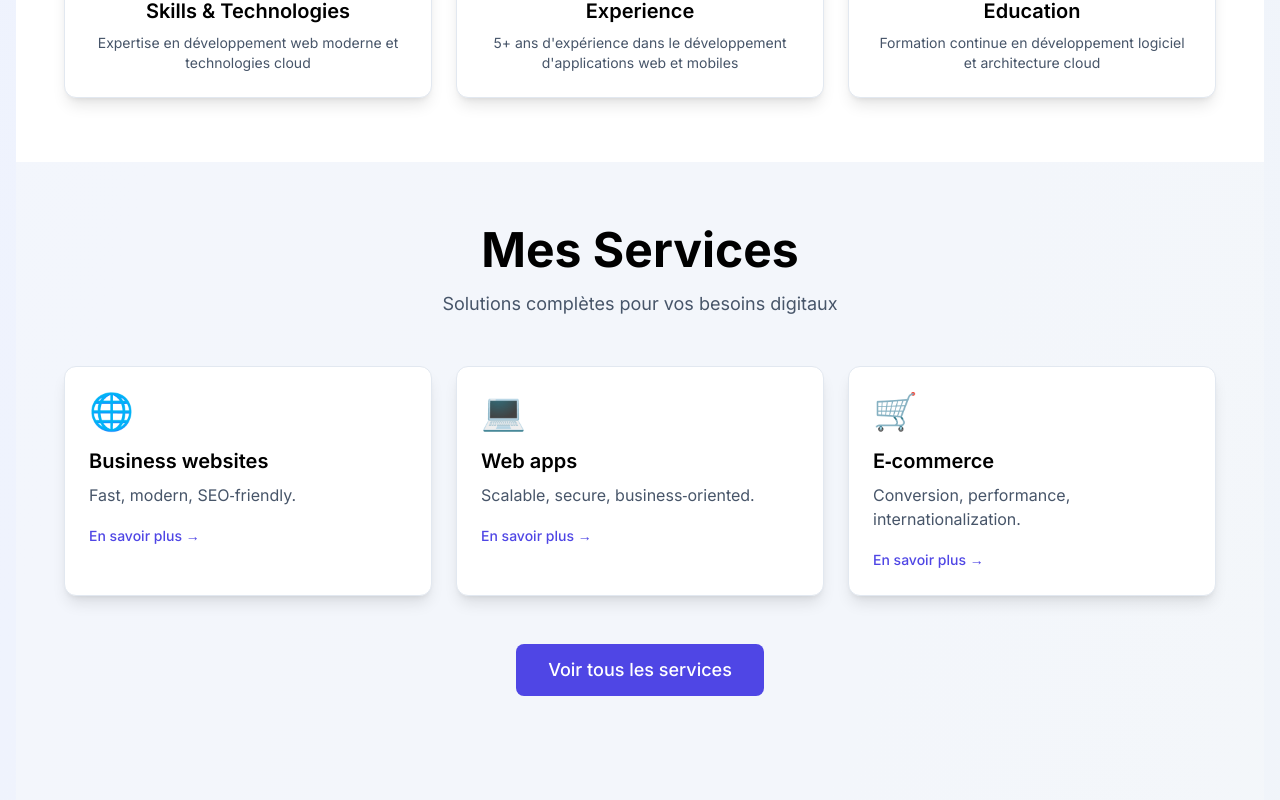
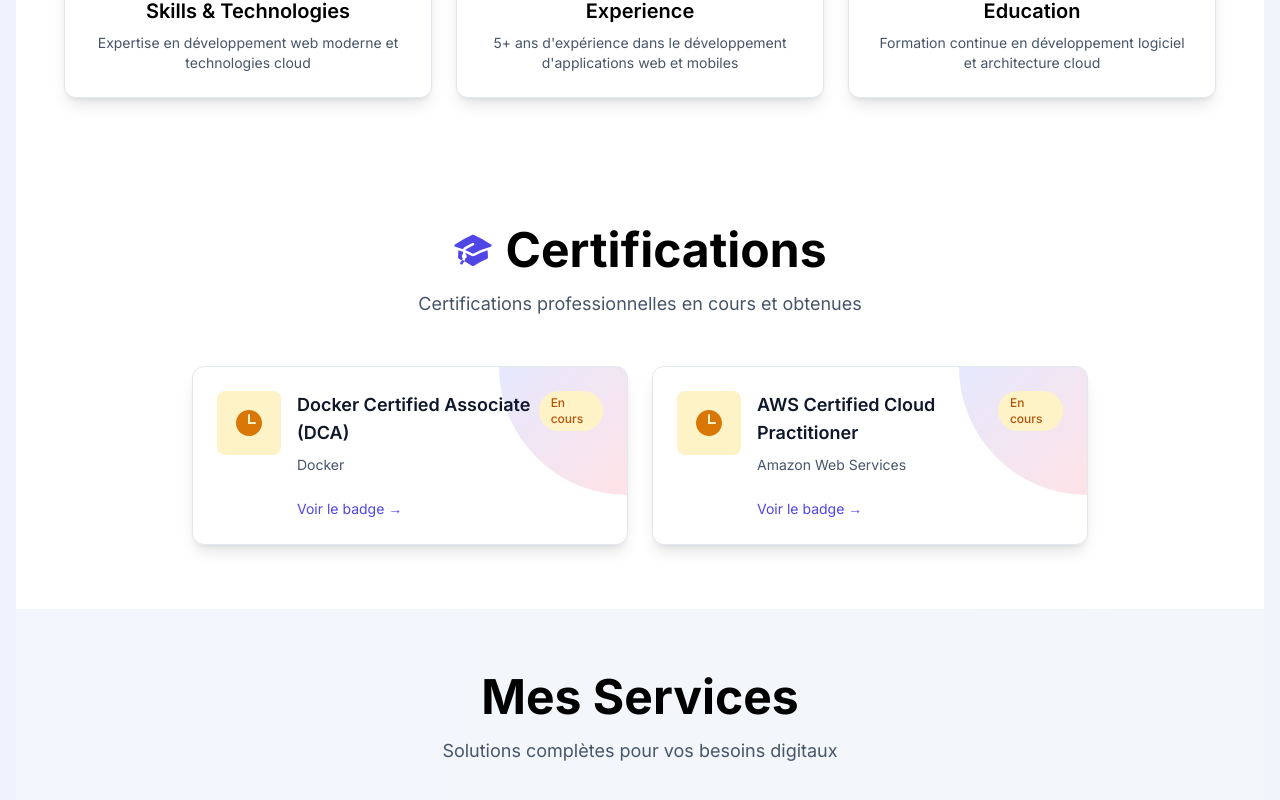
Before and after one commit to azerty-78/Ben-Djibril, a React (Vite) app: page / in a window 1280 px wide. Shown: the part 2199-2999 px from the top of the page. Built offline with nearby package versions, Linux system fonts and the light colour scheme; no server answers.

Commit message:
feat: update TechStack component with brand colors, refine tech categories, and integrate CertificationsSection in About and Home pages

```diff
--- /dev/null
+++ b/src/components/sections/CertificationsSection.tsx
@@ -0,0 +1,39 @@
+import { useTranslation } from 'react-i18next'
+import { motion } from 'framer-motion'
+import CertificationCard from '../ui/CertificationCard'
+import { certifications } from '../../data/certifications'
+import { AcademicCapIcon } from '@heroicons/react/24/solid'
+
+function CertificationsSection() {
+  const { t } = useTranslation()
+
+  return (
+    <section className="py-16 bg-white dark:bg-secondary-900/50">
+      <div className="container mx-auto px-4">
+        <motion.div
+          initial={{ opacity: 0, y: 20 }}
+          whileInView={{ opacity: 1, y: 0 }}
+          viewport={{ once: true }}
+          transition={{ duration: 0.6 }}
+          className="text-center mb-12"
+        >
+          <div className="flex items-center justify-center gap-3 mb-4">
+            <AcademicCapIcon className="w-10 h-10 text-primary-600 dark:text-primary-400" />
+            <h2 className="text-4xl md:text-5xl font-bold">Certifications</h2>
+          </div>
+          <p className="text-lg text-secondary-600 dark:text-secondary-300 max-w-2xl mx-auto">
+            Certifications professionnelles en cours et obtenues
+          </p>
+        </motion.div>
+
+        <div className="grid md:grid-cols-2 gap-6 max-w-4xl mx-auto">
+          {certifications.map((cert, index) => (
+            <CertificationCard key={cert.name} certification={cert} index={index} />
+          ))}
+        </div>
+      </div>
+    </section>
+  )
+}
+
+export default CertificationsSection
--- /dev/null
+++ b/src/components/ui/CertificationCard.tsx
@@ -0,0 +1,86 @@
+import { motion } from 'framer-motion'
+import { CheckCircleIcon, ClockIcon } from '@heroicons/react/24/solid'
+import type { Certification } from '../../data/certifications'
+
+type CertificationCardProps = {
+  certification: Certification
+  index: number
+}
+
+function CertificationCard({ certification, index }: CertificationCardProps) {
+  const isCompleted = certification.status === 'completed'
+
+  return (
+    <motion.div
+      initial={{ opacity: 0, y: 20 }}
+      whileInView={{ opacity: 1, y: 0 }}
+      viewport={{ once: true }}
+      transition={{ duration: 0.5, delay: index * 0.1 }}
+      className="card relative overflow-hidden"
+    >
+      <div className="absolute top-0 right-0 w-32 h-32 bg-gradient-to-br from-primary-400/20 to-accent-400/20 rounded-bl-full" />
+
+      <div className="relative flex items-start gap-4">
+        <div className={`flex-shrink-0 w-16 h-16 rounded-lg flex items-center justify-center ${
+          isCompleted
+            ? 'bg-success-100 dark:bg-success-900/30'
+            : 'bg-warning-100 dark:bg-warning-900/30'
+        }`}>
+          {isCompleted ? (
+            <CheckCircleIcon className="w-8 h-8 text-success-600 dark:text-success-400" />
+          ) : (
+            <ClockIcon className="w-8 h-8 text-warning-600 dark:text-warning-400" />
+          )}
+        </div>
+
+        <div className="flex-1">
+          <div className="flex items-start justify-between gap-2 mb-2">
+            <h3 className="text-lg font-semibold text-secondary-900 dark:text-secondary-100">
+              {certification.name}
+            </h3>
+            <span className={`px-3 py-1 rounded-full text-xs font-medium ${
+              isCompleted
+                ? 'bg-success-100 dark:bg-success-900/30 text-success-700 dark:text-success-300'
+                : 'bg-warning-100 dark:bg-warning-900/30 text-warning-700 dark:text-warning-300'
+            }`}>
+              {isCompleted ? 'Certifié' : 'En cours'}
+            </span>
+          </div>
+
+          <p className="text-sm text-secondary-600 dark:text-secondary-300 mb-3">
+            {certification.issuer}
+          </p>
+
+          {certification.completionDate && (
+            <p className="text-xs text-secondary-500 dark:text-secondary-400">
+              Obtenu le {new Date(certification.completionDate).toLocaleDateString('fr-FR', {
+                year: 'numeric',
+                month: 'long',
+                day: 'numeric'
+              })}
+            </p>
+          )}
+
+          {certification.credentialId && (
+            <p className="text-xs text-secondary-500 dark:text-secondary-400 mt-1">
+              ID: {certification.credentialId}
+            </p>
+          )}
+
+          {certification.badgeUrl && (
+            <a
+              href={certification.badgeUrl}
+              target="_blank"
+              rel="noopener noreferrer"
+              className="inline-block mt-3 text-sm text-primary-600 dark:text-primary-400 hover:underline"
+            >
+              Voir le badge →
+            </a>
+          )}
+        </div>
+      </div>
+    </motion.div>
+  )
+}
+
+export default CertificationCard
--- a/src/components/ui/TechStack.tsx
+++ b/src/components/ui/TechStack.tsx
@@ -13,10 +13,11 @@ type TechStackProps = {
   columns?: 2 | 3 | 4 | 5 | 6
 }
 
-// Couleurs officielles des technologies
+// Couleurs officielles des technologies (couleurs de marque)
 const iconColors: Record<string, string> = {
+  // Langages
   kotlin: '#7F52FF',
-  oracle: '#ED8B00',
+  openjdk: '#ED8B00', // Java OpenJDK
   java: '#ED8B00',
   html5: '#E34F26',
   css3: '#1572B6',
@@ -25,20 +26,27 @@ const iconColors: Record<string, string> = {
   cplusplus: '#00599C',
   typescript: '#3178C6',
   python: '#3776AB',
+  // Frameworks
   spring: '#6DB33F',
   react: '#61DAFB',
+  // Bases de données
   mysql: '#4479A1',
-  postgresql: '#4169E1',
+  postgresql: '#336791',
   mongodb: '#47A248',
+  // Technologies
   docker: '#2496ED',
   kubernetes: '#326CE5',
   ansible: '#EE0000',
+  // Hébergement
   amazonaws: '#FF9900',
   hostinger: '#FF6C2C',
   ngrok: '#1F1E1E',
+  cloudflare: '#F38020',
   vercel: '#000000',
+  // Design
   figma: '#F24E1E',
   canva: '#00C4CC',
+  // Versioning
   git: '#F05032',
   github: '#181717',
 }
--- /dev/null
+++ b/src/data/certifications.ts
@@ -0,0 +1,23 @@
+export type Certification = {
+  name: string
+  issuer: string
+  status: 'in-progress' | 'completed'
+  badgeUrl?: string
+  completionDate?: string
+  credentialId?: string
+}
+
+export const certifications: Certification[] = [
+  {
+    name: 'Docker Certified Associate (DCA)',
+    issuer: 'Docker',
+    status: 'in-progress',
+    badgeUrl: 'https://www.credly.com/badges/docker-certified-associate',
+  },
+  {
+    name: 'AWS Certified Cloud Practitioner',
+    issuer: 'Amazon Web Services',
+    status: 'in-progress',
+    badgeUrl: 'https://www.credly.com/badges/aws-certified-cloud-practitioner',
+  },
+]
--- a/src/data/techStack.ts
+++ b/src/data/techStack.ts
@@ -2,7 +2,7 @@
 
 export const programmingLanguages = [
   { name: 'Kotlin', slug: 'kotlin' },
-  { name: 'Java', slug: 'oracle' },
+  { name: 'Java', slug: 'openjdk' },
   { name: 'HTML', slug: 'html5' },
   { name: 'CSS', slug: 'css3' },
   { name: 'JavaScript', slug: 'javascript' },
@@ -44,6 +44,7 @@ export const hosting = [
   { name: 'AWS', slug: 'amazonaws' },
   { name: 'Hostinger', slug: 'hostinger' },
   { name: 'Ngrok', slug: 'ngrok' },
+  { name: 'NS', slug: 'cloudflare' }, // NS - Cloudflare DNS ou autre service
   { name: 'Vercel', slug: 'vercel' },
 ]
 
--- a/src/pages/About.tsx
+++ b/src/pages/About.tsx
@@ -1,6 +1,7 @@
 import { useTranslation } from 'react-i18next'
 import { motion } from 'framer-motion'
 import TechStack from '../components/ui/TechStack'
+import CertificationsSection from '../components/sections/CertificationsSection'
 import {
   programmingLanguages,
   frameworks,
@@ -10,7 +11,7 @@ import {
   design,
   versioning,
 } from '../data/techStack'
-import { CodeBracketIcon, ServerIcon, DatabaseIcon, CloudIcon, PaintBrushIcon, CommandLineIcon } from '@heroicons/react/24/solid'
+import { CodeBracketIcon, ServerIcon, CircleStackIcon, CloudIcon, PaintBrushIcon, CommandLineIcon } from '@heroicons/react/24/solid'
 
 function About() {
   const { t } = useTranslation()
@@ -164,7 +165,7 @@ function About() {
             className="card"
           >
             <div className="flex items-center gap-3 mb-6">
-              <DatabaseIcon className="w-8 h-8 text-success-600 dark:text-success-400" />
+              <CircleStackIcon className="w-8 h-8 text-success-600 dark:text-success-400" />
               <h3 className="text-2xl font-bold">Bases de données</h3>
             </div>
             <div className="space-y-8">
@@ -241,6 +242,9 @@ function About() {
         </div>
       </section>
 
+      {/* Certifications */}
+      <CertificationsSection />
+
       {/* CTA Section */}
       <section className="container mx-auto px-4 py-16">
         <motion.div
--- a/src/pages/Home.tsx
+++ b/src/pages/Home.tsx
@@ -2,6 +2,7 @@ import { useTranslation } from 'react-i18next'
 import { lazy, Suspense } from 'react'
 import HeroSection from '../components/sections/HeroSection'
 import AboutSection from '../components/sections/AboutSection'
+import CertificationsSection from '../components/sections/CertificationsSection'
 import { motion } from 'framer-motion'
 import { Link } from 'react-router-dom'
 
@@ -15,6 +16,8 @@ function Home() {
       <HeroSection />
 
       <AboutSection />
+
+      <CertificationsSection />
 
       <section className="py-16 bg-secondary-50/50 dark:bg-secondary-900/30">
         <div className="container mx-auto px-4">
```
